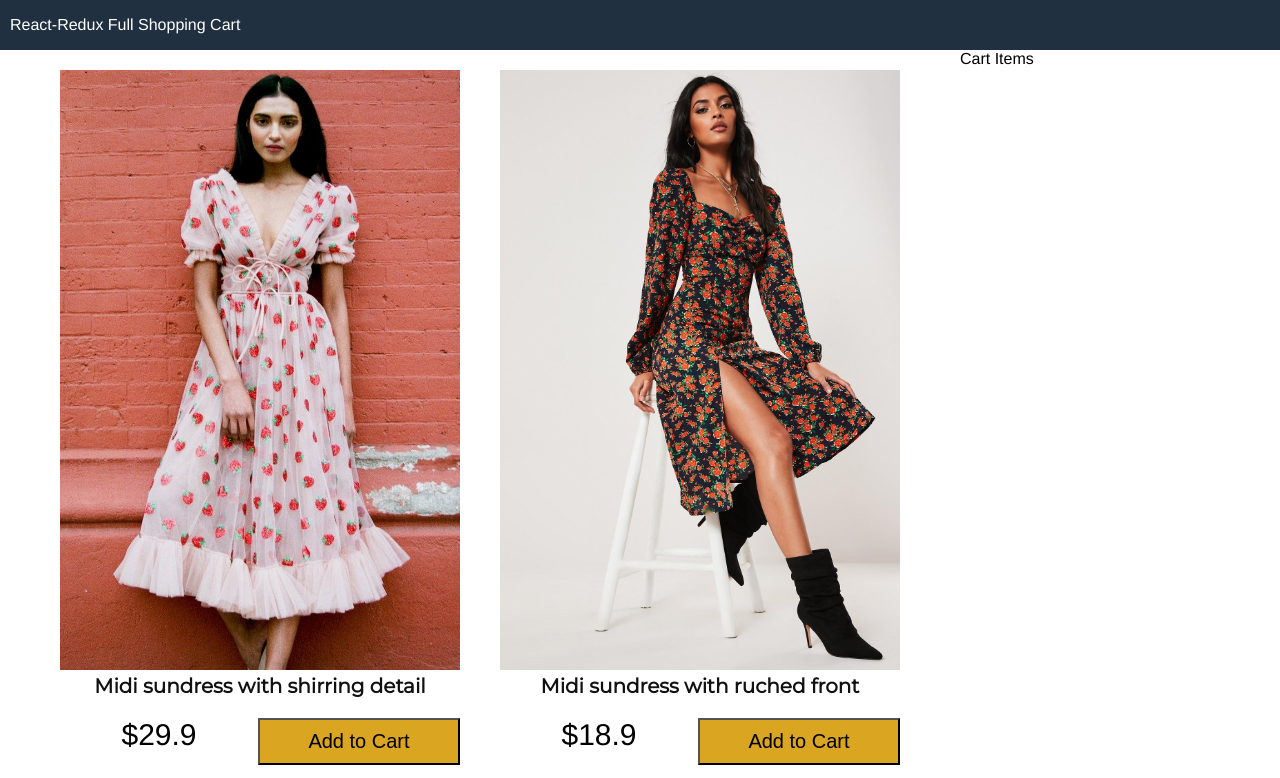
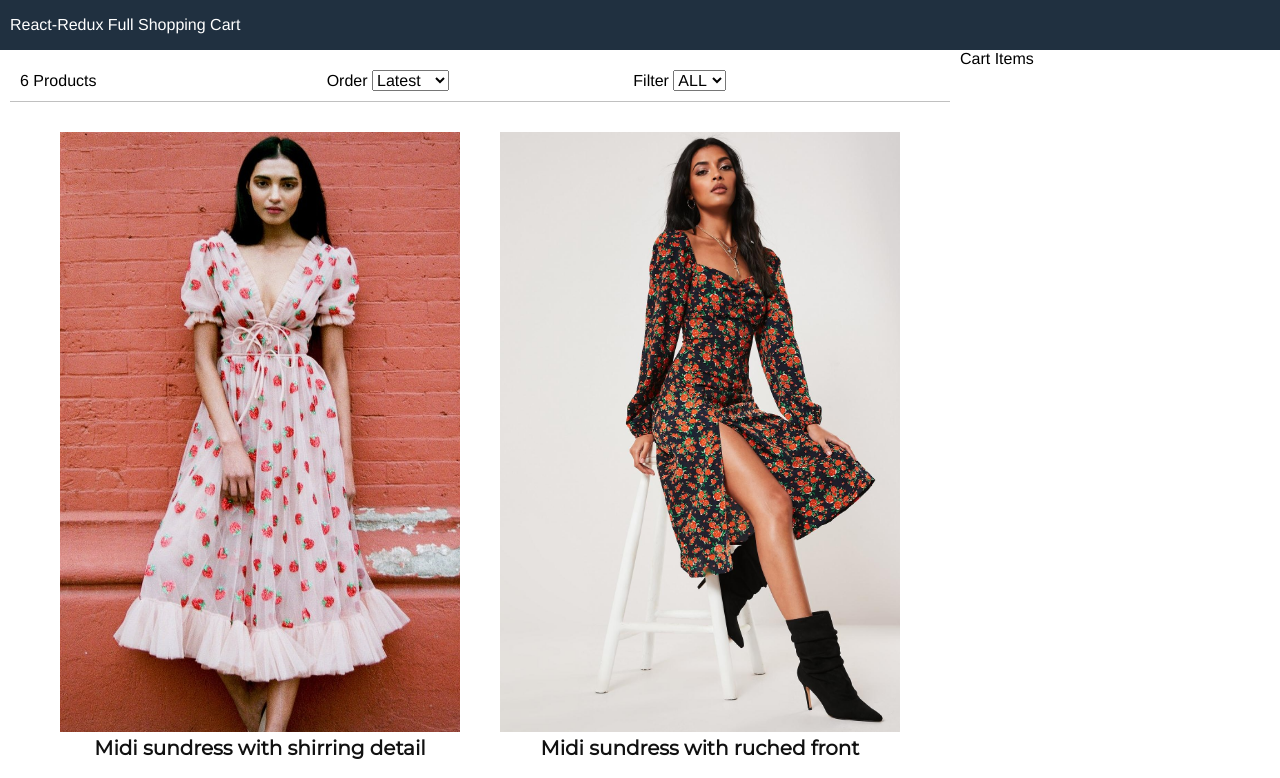
Before and after one commit to AGasco/full-shopping-cart, a React (Create React App) app: page / in a window 1280 px wide. Shown: the top 778 px of the page. Built offline with nearby package versions, Linux system fonts and the light colour scheme.

Commit message:
filter-component

```diff
--- a/src/App.js
+++ b/src/App.js
@@ -1,13 +1,40 @@
 //feature 1
 import React, { useState } from "react";
+import Products from "./components/Products";
+import Filter from "./components/Filter";
 import data from "./data.json";
 import "./App.css";
-import Products from "./components/Products";
 
 function App() {
   const [products, setProducts] = useState(data.products);
   const [size, setSize] = useState("");
   const [sort, setSort] = useState("");
+
+  const filterProducts = (e) => {
+    const size = e.target.value;
+    if (size === "ALL") setProducts(data.products);
+    else {
+      setSize(size);
+      const newProducts = data.products.filter((product) =>
+        product.availableSizes.includes(size)
+      );
+      setProducts(newProducts);
+    }
+  };
+
+  const sortProducts = (e) => {
+    const sort = e.target.value;
+    if (sort === "latest") {
+      products.sort((a, b) => b.id - a.id);
+    } else if (sort === "lowest") {
+      products.sort((a, b) => a.price - b.price);
+    } else if (sort === "highest") {
+      products.sort((a, b) => b.price - a.price);
+    } else {
+      console.warn("Wrong input in sortProducts()");
+    }
+    setSort(e.target.value);
+  };
 
   return (
     <div className="App">
@@ -18,6 +45,13 @@ function App() {
         <main>
           <div className="App__content">
             <div className="App__mainContent">
+              <Filter
+                count={products.length}
+                size={size}
+                sort={sort}
+                filterProducts={filterProducts}
+                sortProducts={sortProducts}
+              />
               <Products products={products} />
             </div>
             <div className="App__sidebar">Cart Items</div>
--- /dev/null
+++ b/src/components/Filter.jsx
@@ -0,0 +1,32 @@
+import React from "react";
+import "./../styles/Filter.css";
+
+function Filter({ count, size, sort, filterProducts, sortProducts }) {
+  return (
+    <div className="filter">
+      <div className="filter__results">{count} Products</div>
+      <div className="filter__sort">
+        Order{" "}
+        <select value={sort} onChange={sortProducts}>
+          <option value="latest">Latest</option>
+          <option value="lowest">Lowest</option>
+          <option value="highest">Highest</option>
+        </select>
+      </div>
+      <div className="filter__size">
+        Filter{" "}
+        <select value={size} onChange={filterProducts}>
+          <option value="ALL">ALL</option>
+          <option value="XS">XS</option>
+          <option value="S">S</option>
+          <option value="M">M</option>
+          <option value="L">L</option>
+          <option value="XL">XL</option>
+          <option value="XXL">XXL</option>
+        </select>
+      </div>
+    </div>
+  );
+}
+
+export default Filter;
--- a/src/data.json
+++ b/src/data.json
@@ -1,6 +1,7 @@
 {
   "products": [
     {
+      "id": 1,
       "_id": "dress1",
       "image": "/images/dress1.jpg",
       "title": "Midi sundress with shirring detail",
@@ -9,6 +10,7 @@
       "price": 29.9
     },
     {
+      "id": 2,
       "_id": "dress2",
       "image": "/images/dress2.jpg",
       "title": "Midi sundress with ruched front",
@@ -17,6 +19,7 @@
       "price": 18.9
     },
     {
+      "id": 3,
       "_id": "dress3",
       "image": "/images/dress3.jpg",
       "title": "Midi dress in pink ditsy floral",
@@ -25,6 +28,7 @@
       "price": 14.9
     },
     {
+      "id": 4,
       "_id": "dress4",
       "image": "/images/dress4.jpg",
       "title": "cami maxi dress in polka dot",
@@ -33,6 +37,7 @@
       "price": 25.9
     },
     {
+      "id": 5,
       "_id": "dress5",
       "image": "/images/dress5.jpg",
       "title": "Frill mini dress in yellow polka dot",
@@ -41,6 +46,7 @@
       "price": 10.9
     },
     {
+      "id": 6,
       "_id": "dress6",
       "image": "/images/dress6.jpg",
       "title": "Midi tea dress in blue and red spot",
--- /dev/null
+++ b/src/styles/Filter.css
@@ -0,0 +1,12 @@
+.filter {
+    display: flex;
+    align-items: center;
+    justify-content: space-between;
+    padding: 1rem;
+    margin: 1rem;
+    border-bottom: .1rem solid #c0c0c0;
+}
+
+.filter div {
+    flex: 1;
+}
```
